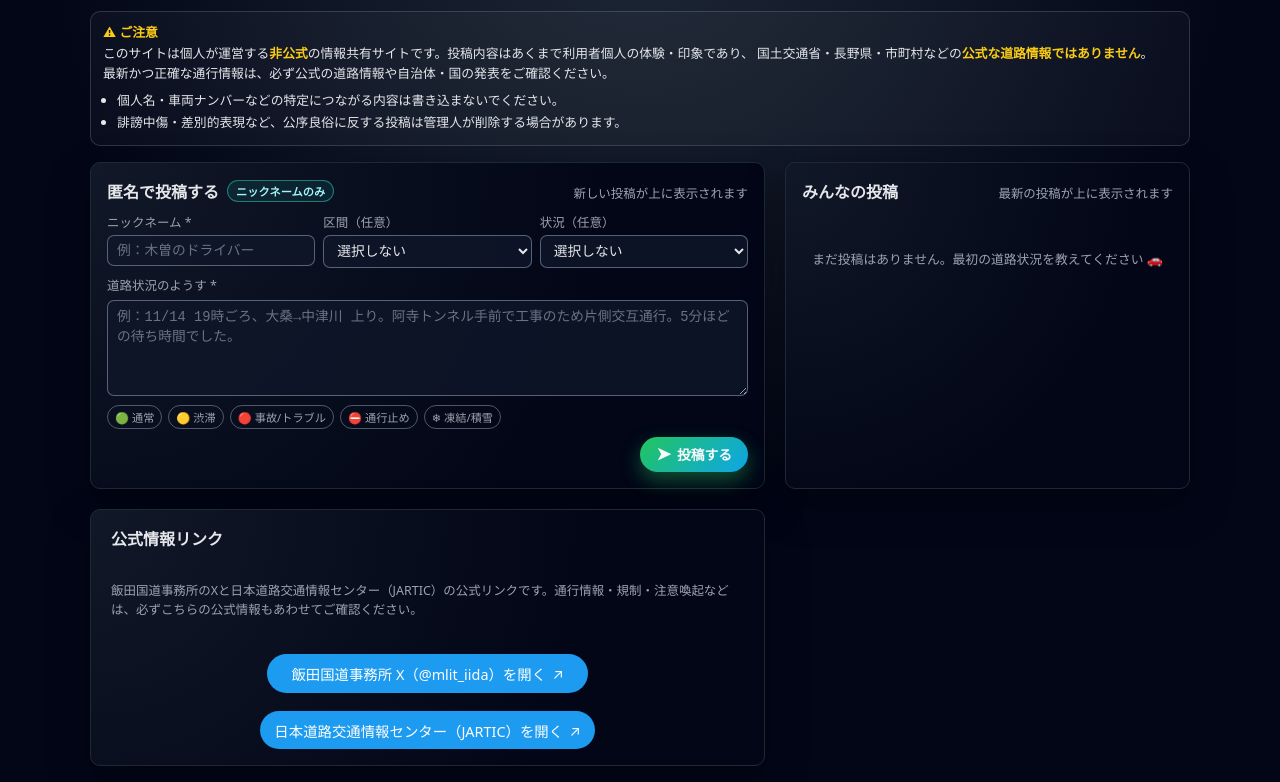
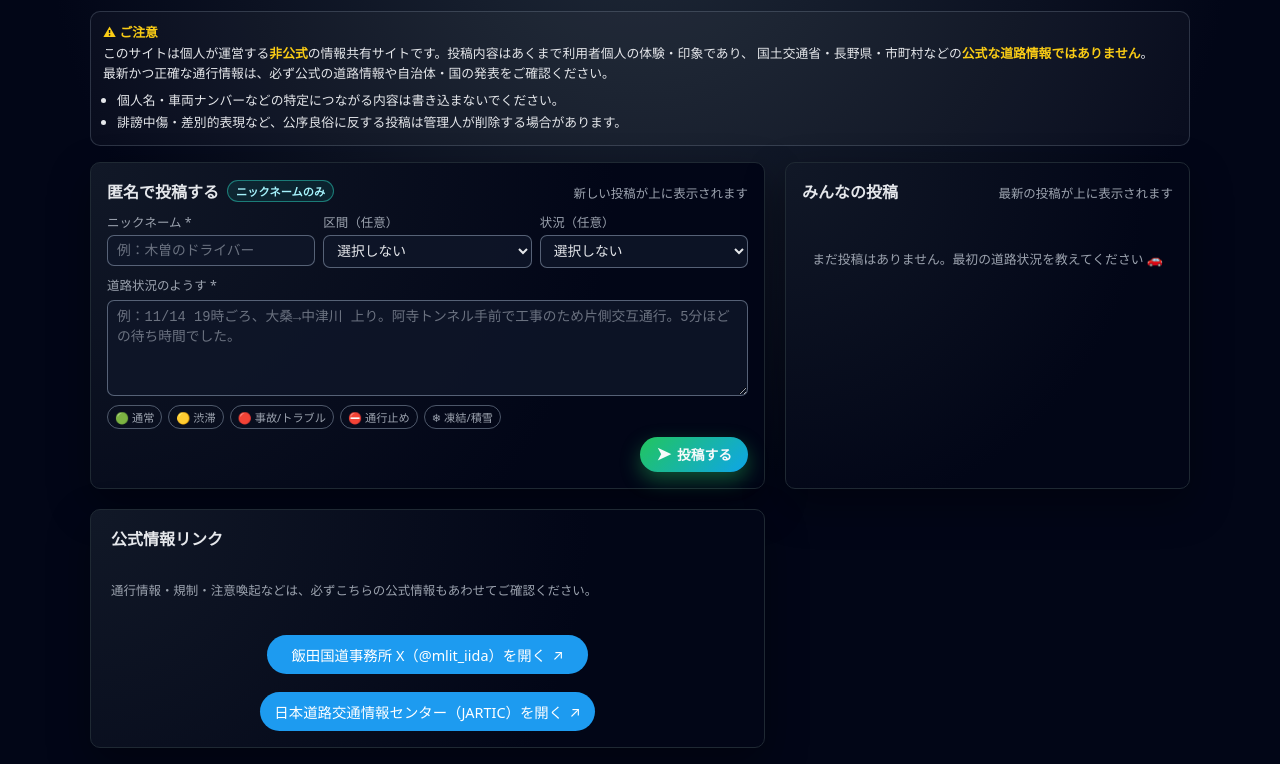
Before and after one commit to tkmstomae-ops/kokudo19-board, a plain HTML site: page index.html in a window 1280 px wide. Shown: the part 107-889 px from the top of the page. Drawn offline with nearby package versions, Linux system fonts and the light colour scheme.

```diff
--- a/index.html
+++ b/index.html
@@ -479,7 +479,7 @@
                 </div>
 
                 <p class="mlit-note">
-                飯田国道事務所のXと日本道路交通情報センター（JARTIC）の公式リンクです。通行情報・規制・注意喚起などは、必ずこちらの公式情報もあわせてご確認ください。
+                  通行情報・規制・注意喚起などは、必ずこちらの公式情報もあわせてご確認ください。
                 </p>
 
                 <a
```
